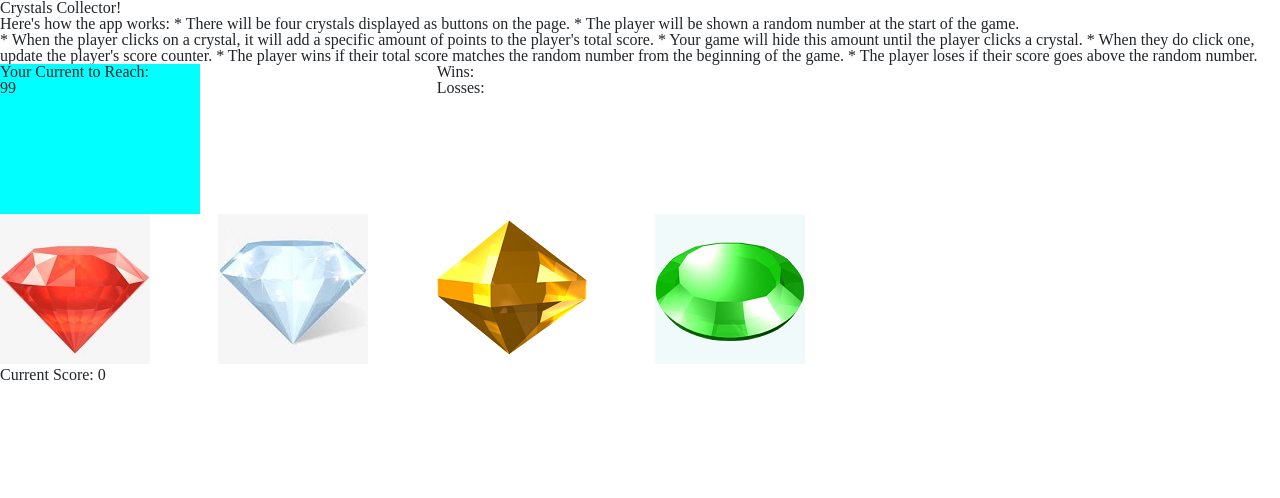
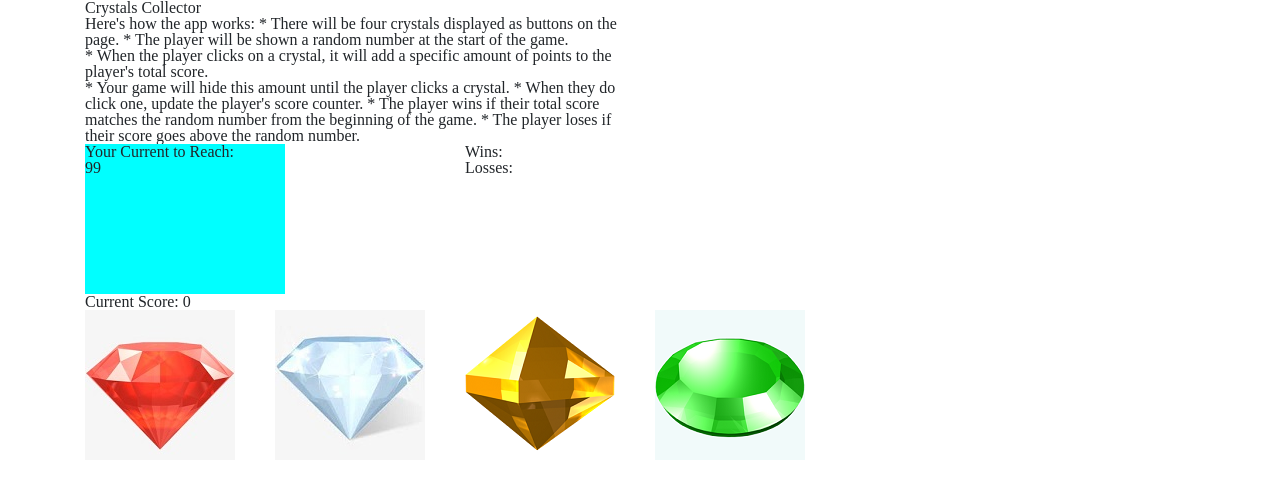
Before and after one commit to Elwdipath/unit-4-game, a plain HTML site: page index.html in a window 1280 px wide. Drawn offline with nearby package versions, Linux system fonts and the light colour scheme.

Commit message:
added jquery to wins and losses to update when game ends

```diff
--- a/assets/javascript/game.js
+++ b/assets/javascript/game.js
@@ -28,13 +28,17 @@ function gameEnd() {
 
         alert("Winner Winner Chicken Dinner");
         crystal.wins++
+        document.getElementById("wins").innerText =`Wins: ${crystal.wins}`
 
     } else if (crystal.currentScore > crystal.scoreToReach) {
 
+
         alert("You lose");
         crystal.losses++
+        document.getElementById("losses").innerText =`Losses: ${crystal.losses}`
 
     }
+
 
 
 }
--- a/index.html
+++ b/index.html
@@ -11,13 +11,15 @@
     <link rel="stylesheet" href="./assets/css/reset.css">
 </head>
 <body>
-
+    <div class="container">
         <div class="row">
-        <div class="col-md"><h1>Crystals Collector!</h1></div>
+            <div class="col-md">
+                <h1>Crystals Collector</h1>
+            </div>
         </div>
 
         <div class="row">
-        <div class="col-md">
+            <div class="col-md-6">
                 <p>Here's how the app works:
 
                     * There will be four crystals displayed as buttons on the page.
@@ -26,7 +28,7 @@
                     <br>
 
                     * When the player clicks on a crystal, it will add a specific amount of points to the player's total score.
-
+                    <br>
                     * Your game will hide this amount until the player clicks a crystal.
                     * When they do click one, update the player's score counter.
 
@@ -40,10 +42,11 @@
             <div class="col-md-4">
 
                 <div id="scoreToReach"><p>Your Current to Reach:</p></div>
+                <div id="currentScore">Current Score: </div>
             </div>
             <div class="col-md-4">
-            <div class="wins">Wins:</div>
-            <div class="losses">Losses:</div>
+                <div id ="wins">Wins:</div>
+                <div id ="losses">Losses:</div>
             </div>
         </div>
 
@@ -69,7 +72,7 @@
                 </div>
             </div>
         </div>
-    <div id="currentScore">Current Score: </div>
+    </div>
 
         <script src="./assets/javascript/game.js"></script>
 </body>
```
Lines whose indentation alone changed are shown as unchanged.
